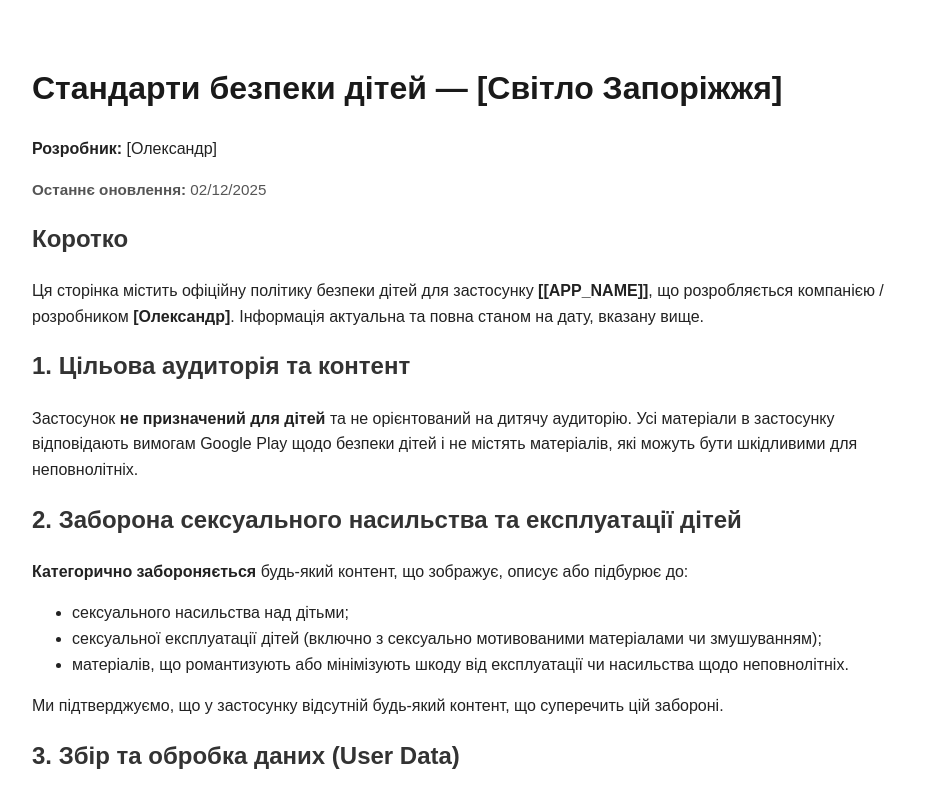
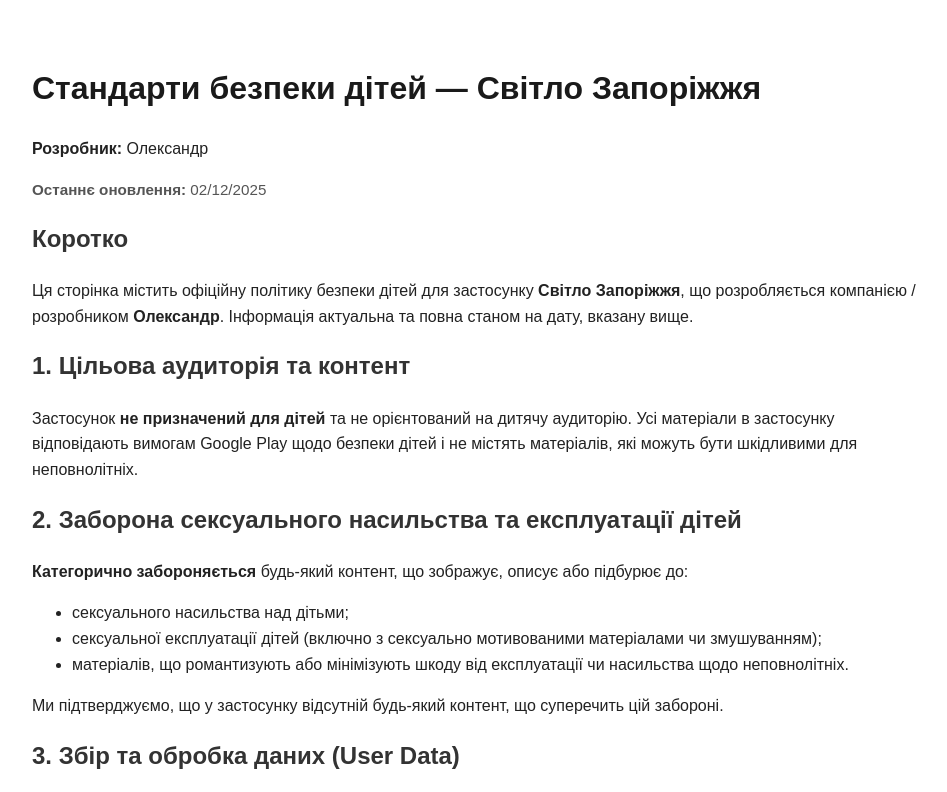
Before and after one commit to Olexander616/child_safety, a plain HTML site: page index.html in a window 1280 px wide. Shown: the top 792 px of the page, without its empty margins (158-1105 px from the left). Drawn offline with Linux system fonts and the light colour scheme.

Commit message:
Update application name and developer details in HTML

```diff
--- a/index.html
+++ b/index.html
@@ -3,7 +3,7 @@
 <head>
   <meta charset="utf-8" />
   <meta name="viewport" content="width=device-width,initial-scale=1" />
-  <title>Стандарти безпеки дітей — [[APP_NAME]]</title>
+  <title>Стандарти безпеки дітей — Світло Запоріжжя</title>
   <style>
     body { font-family: Arial, sans-serif; max-width:900px; margin:24px auto; padding:18px; line-height:1.6; color:#222; }
     h1{ color:#1a1a1a; }
@@ -14,14 +14,14 @@
 </head>
 <body>
 
-  <h1>Стандарти безпеки дітей — [Світло Запоріжжя]</h1>
-  <p><strong>Розробник:</strong> [Олександр]</p>
+  <h1>Стандарти безпеки дітей — Світло Запоріжжя</h1>
+  <p><strong>Розробник:</strong> Олександр</p>
   <p class="note"><strong>Останнє оновлення:</strong> 02/12/2025</p>
 
   <h2>Коротко</h2>
   <p>
-    Ця сторінка містить офіційну політику безпеки дітей для застосунку <strong>[[APP_NAME]]</strong>,
-    що розробляється компанією / розробником <strong>[Олександр]</strong>.
+    Ця сторінка містить офіційну політику безпеки дітей для застосунку <strong>Світло Запоріжжя</strong>,
+    що розробляється компанією / розробником <strong>Олександр</strong>.
     Інформація актуальна та повна станом на дату, вказану вище.
   </p>
 
@@ -87,8 +87,8 @@
   <p>
     Якщо потрібні додаткові пояснення або докази — зв'яжіться з нами:
     <br><strong>Email:</strong> <a href="mailto:xander616i@gmail.com">xander616i@gmail.com</a>
-    <br><strong>Розробник (вказати в Google Play):</strong> <strong>[Олександр]</strong>
-    <br><strong>Застосунок (вказати в Google Play):</strong> <strong>[Світло Запоріжжя]</strong>
+    <br><strong>Розробник (вказати в Google Play):</strong> <strong>Олександр</strong>
+    <br><strong>Застосунок (вказати в Google Play):</strong> <strong>Світло Запоріжжя</strong>
   </p>
 
   <hr>
```
